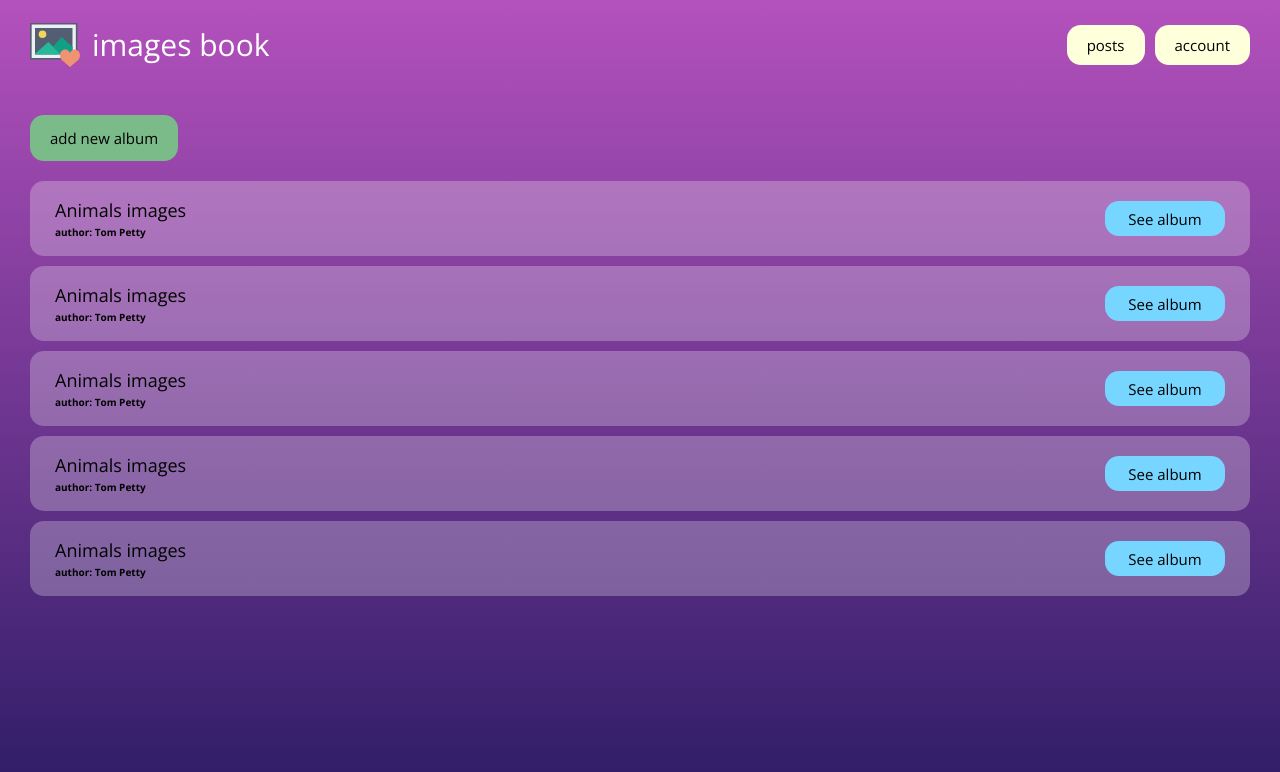
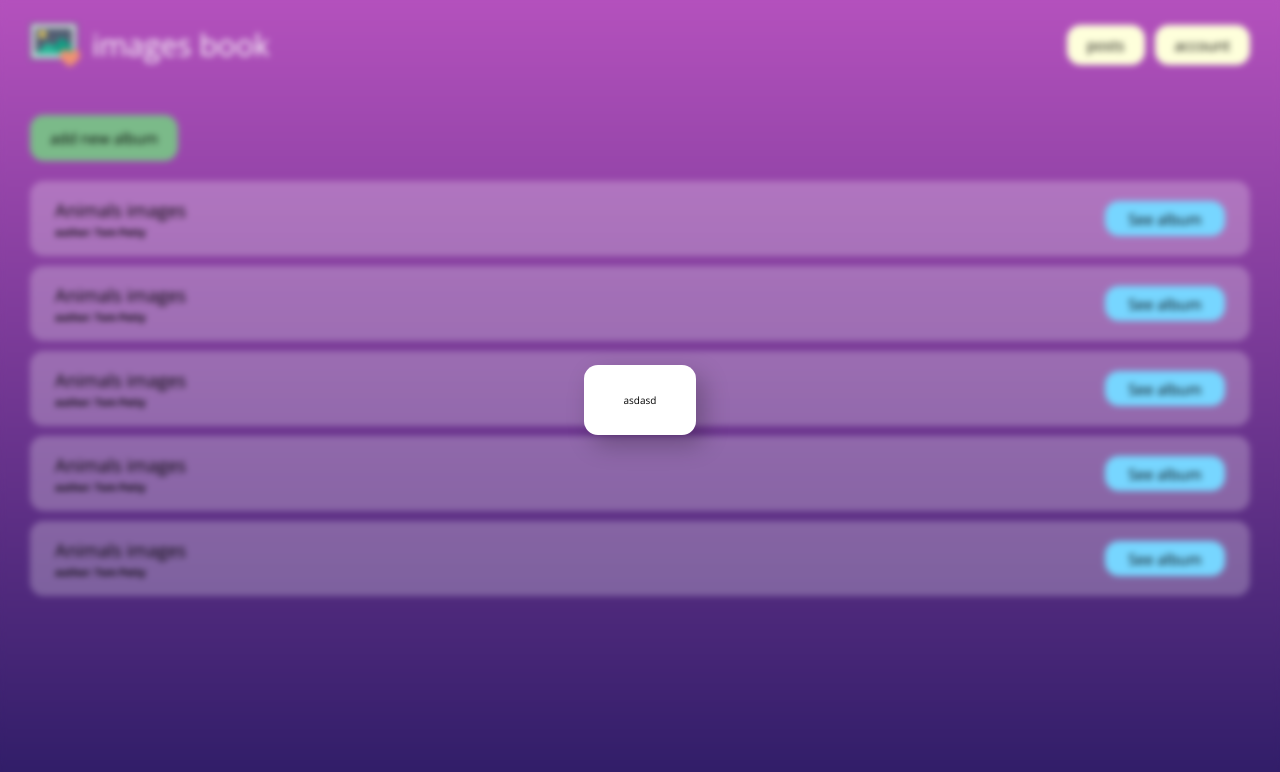
Before and after one commit to DawiD131/images-book, a Nuxt app: page /albums in a window 1280 px wide. Shown: the top 772 px of the page. Built offline with nearby package versions, Linux system fonts and the light colour scheme.

Commit message:
feat: add ModalLayout

```diff
--- /dev/null
+++ b/components/atoms/ModalLayout.vue
@@ -0,0 +1,36 @@
+<template>
+  <div class="modal-layout">
+    <div class="modal-layout__content">
+      <slot />
+    </div>
+  </div>
+</template>
+
+<script>
+export default {
+  name: "ModalLayout",
+};
+</script>
+
+<style lang="scss" scoped>
+.modal-layout {
+  position: absolute;
+  top: 0;
+  left: 0;
+  display: flex;
+  justify-content: center;
+  align-items: center;
+  z-index: 1000;
+  width: 100%;
+  min-height: 100vh;
+  background: transparent;
+  backdrop-filter: blur(3px);
+
+  &__content {
+    background: $color-white;
+    border-radius: $radius-primary;
+    box-shadow: $shadow-big;
+    padding: 3rem 4rem;
+  }
+}
+</style>
--- a/pages/albums.vue
+++ b/pages/albums.vue
@@ -20,6 +20,7 @@
       <AlbumTile />
       <AlbumTile />
     </div>
+    <ModalLayout> asdasd </ModalLayout>
   </div>
 </template>
 
@@ -27,6 +28,7 @@
 import Navbar from "../components/organisms/Navbar.vue";
 import AlbumTile from "../components/organisms/AlbumTile.vue";
 import Button from "../components/atoms/Button.vue";
+import ModalLayout from "~/components/atoms/ModalLayout.vue";
 </script>
 
 <style lang="scss">
```
